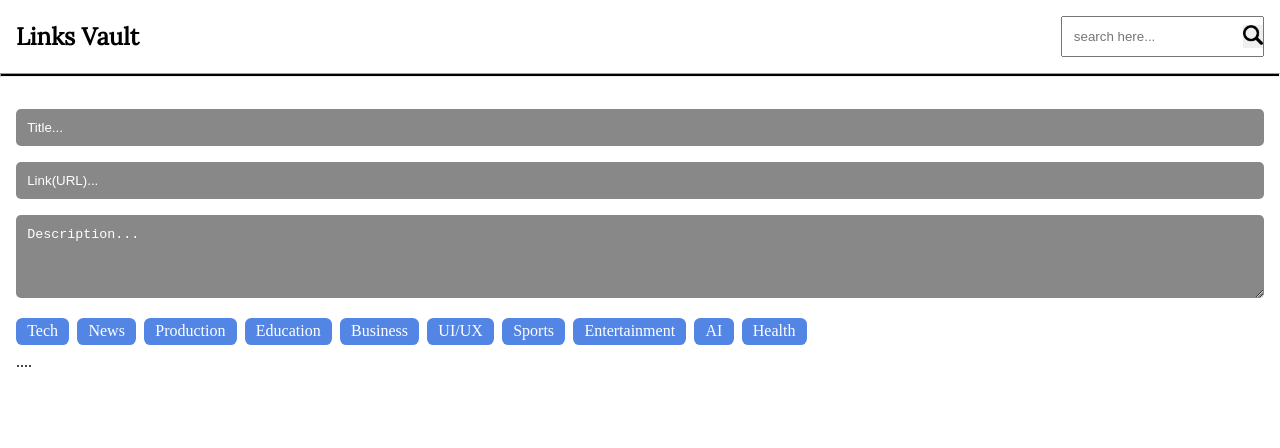
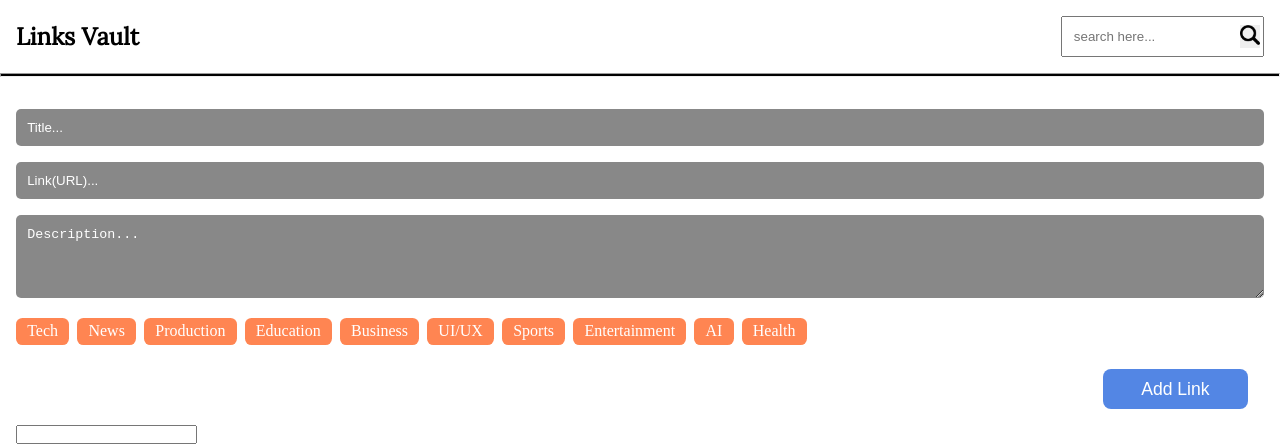
Before and after one commit to msizi007/LinksVault, a React (Vite) app: page / in a window 1280 px wide. Shown: the top 448 px of the page. Built offline with nearby package versions, Linux system fonts and the light colour scheme.

Commit message:
added an add link button to add new links

```diff
--- a/src/App.css
+++ b/src/App.css
@@ -17,6 +17,7 @@
   --color-coral: #ff8552;
 
   --input-pading: 0.7rem;
+  --button-padding: 0.5rem 1rem;
 }
 
 /* template styling */
@@ -45,7 +46,7 @@
 }
 .searchbar .search-button {
   position: absolute;
-  right: 1px;
+  right: 4px;
   border: none;
 }
 hr {
@@ -76,7 +77,7 @@ hr {
 }
 .tag {
   display: inline-block;
-  background-color: var(--color-blue);
+  background-color: var(--color-coral);
   color: var(--color-white);
   padding: 0.3rem 0.7rem;
   border-radius: 0.4rem;
@@ -85,10 +86,27 @@ hr {
   user-select: none;
 }
 .tag.active {
-  background-color: var(--color-coral);
+  background-color: var(--color-blue);
 }
 .tag:hover {
   cursor: pointer;
 }
+button {
+  padding: var(--button-pading);
+}
+.add-link {
+  display: flex;
+  justify-content: end;
+  margin: 1rem;
+}
+.add-link button {
+  font-size: 1.1rem;
+  font-weight: 500;
+  padding: 0.6rem 2.4rem;
+  background-color: var(--color-blue);
+  color: var(--color-white);
+  border: none;
+  border-radius: 0.5rem;
+}
 
 /* media queries --> MOBILE FIRST APPROACH */
--- a/src/App.tsx
+++ b/src/App.tsx
@@ -3,6 +3,7 @@ import NavBar from "./components/navBar";
 import Input from "./components/input";
 import TextArea from "./components/textArea";
 import Tag from "./components/tag";
+import Button from "./components/button";
 
 const tags: string[] = [
   "Tech",
@@ -36,8 +37,11 @@ function App() {
               <Tag value={tag} />
             ))}
           </div>
+          <Button classname="add-link" text="Add Link" />
         </div>
-        <div className="col">....</div>
+        <div className="col">
+          <Input placeholder="" />
+        </div>
       </div>
     </>
   );
--- a/src/components/button.tsx
+++ b/src/components/button.tsx
@@ -0,0 +1,11 @@
+interface Props {
+  classname?: string;
+  text: string;
+}
+export default function Button({ classname, text }: Props) {
+  return (
+    <div className={classname}>
+      <button>{text}</button>
+    </div>
+  );
+}
```
